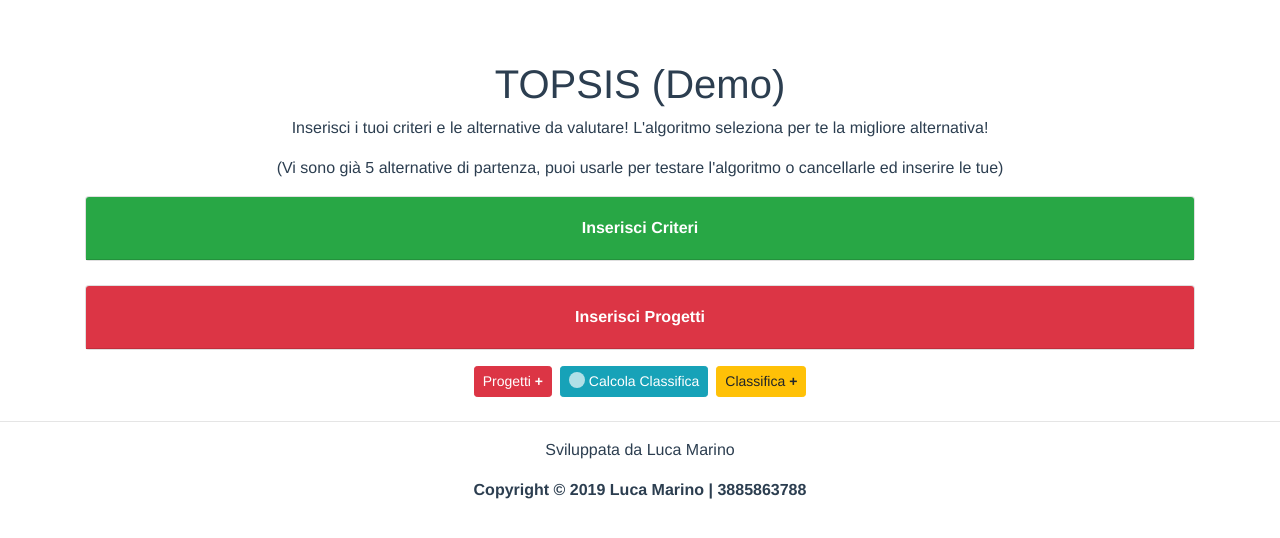
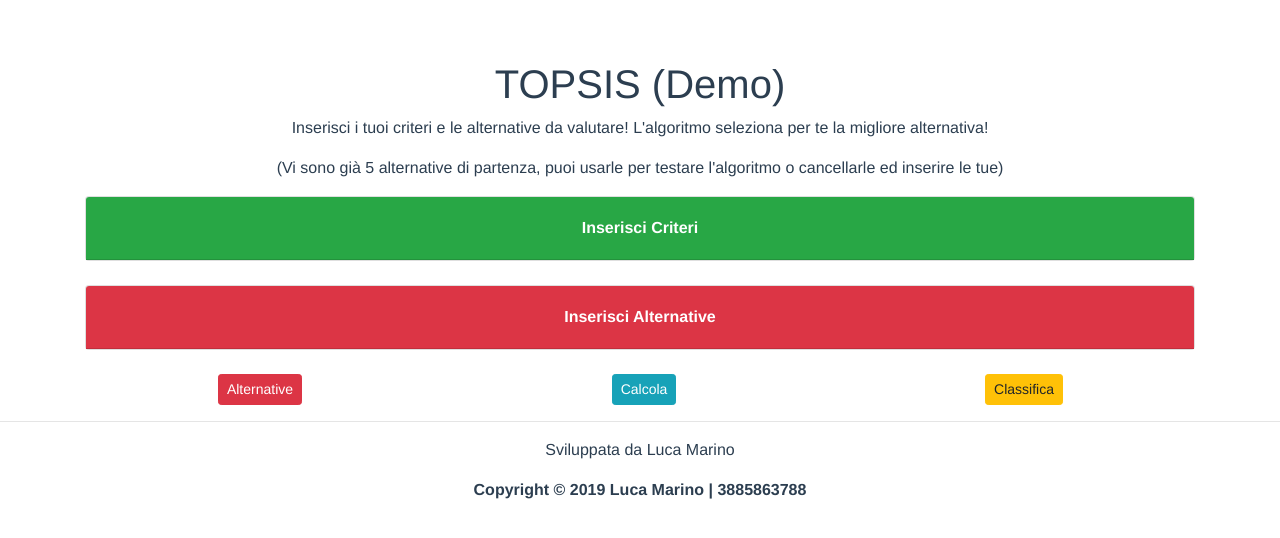
Before and after one commit to lucamarino07/electre-3, a Vue app: page / in a window 1280 px wide. Shown: the top 538 px of the page. Built offline with nearby package versions, Linux system fonts and the light colour scheme.

Commit message:
update tasti

```diff
--- a/src/App.vue
+++ b/src/App.vue
@@ -50,38 +50,45 @@
     <div class="container">
       <div class="card">
         <div class="card-header bg-danger">
-          <button type="button" class="btn no-outline" @click="changemostraInserimentoProgetti">
-            <strong v-if="mostraInserimentoProgetti == true" class="text-white">Chiudi</strong>
-            <strong v-else class="text-white">Inserisci Progetti</strong>
+          <button type="button" class="btn no-outline" @click="changemostraInserimentoAlternative">
+            <strong v-if="mostraInserimentoAlternative == true" class="text-white">Chiudi</strong>
+            <strong v-else class="text-white">Inserisci Alternative</strong>
           </button>
         </div>
-        <div class="card-body" v-if="mostraInserimentoProgetti">
+        <div class="card-body" v-if="mostraInserimentoAlternative">
           <project :projects="projects" :criteriStart="criteriStart" @add-project="addNewProject"></project>
         </div>
       </div>
     </div>
 
-    <div class="container pt-2 pb-2 mt-2 mb-2">
-      <button type="submit" class="btn btn-sm btn-danger" @click="changeMostra">
-        Progetti
-        <strong v-if="mostra == false">+</strong>
-        <strong v-else>-</strong>
-      </button>
-      <button type="submit" class="btn btn-sm btn-info ml-2" @click="getCriteri">
-        <span class="spinner-grow spinner-grow-sm" role="status" aria-hidden="true"></span> Calcola Classifica
-      </button>
-      <button type="submit" class="btn btn-sm btn-warning ml-2" @click="changemostraCLassifica">
-        Classifica
-        <strong v-if="mostraCLassifica == false">+</strong>
-        <strong v-else>-</strong>
-      </button>
+    <div class="container mt-4 mb-2">
+      <div class="row">
+        <div class="col-lg-4 col-4">
+          <button type="submit" class="btn btn-sm btn-danger" @click="changeMostra">
+            <span v-if="mostra == false">Alternative</span>
+            <span v-else>Chiudi</span>
+          </button>
+        </div>
+        <div class="col-lg-4 col-4">
+          <button type="submit" class="btn btn-sm btn-info ml-2" @click="getCriteri">
+            <span>Calcola</span>
+          </button>
+        </div>
+        <div class="col-lg-4 col-4">
+          <button type="submit" class="btn btn-sm btn-warning ml-2" @click="() => {changemostraCLassifica()}" >
+
+            <span v-if="mostraCLassifica == false">Classifica</span>
+            <span v-else>Chiudi</span>
+          </button>
+        </div>
+      </div>
     </div>
     <hr>
 
     <div class="container" v-if="mostra">
       <project-card :projects="projects" @remove-project="removeProject"></project-card>
     </div>
-    <hr v-if="mostra">
+    <hr v-if="mostra && projects.length > 0">
 
     <div class="container" v-if="mostraCLassifica">
       <ranking :ranking="ranking" @svuota-ranking="svuotaRanking"></ranking>
@@ -123,7 +130,7 @@ export default {
       mostra: false,
       mostraCLassifica: false,
       mostraInserimentoCriteri: false,
-      mostraInserimentoProgetti: false,
+      mostraInserimentoAlternative: false,
       ranking: [],
       projects: [
         {
@@ -248,8 +255,9 @@ export default {
     ciccio();
   },
   methods: {
-    changemostraInserimentoProgetti() {
-      return (this.mostraInserimentoProgetti = !this.mostraInserimentoProgetti);
+    changemostraInserimentoAlternative() {
+      return (this.mostraInserimentoAlternative = !this
+        .mostraInserimentoAlternative);
     },
     changemostraInserimentoCriteri() {
       return (this.mostraInserimentoCriteri = !this.mostraInserimentoCriteri);
@@ -349,6 +357,7 @@ export default {
         };
         this.ranking.push(obj);
       }
+      (this.mostra = false)
       return (this.mostraCLassifica = true);
     },
     addCriterioVector(criterio) {
--- a/src/components/Project.vue
+++ b/src/components/Project.vue
@@ -7,7 +7,7 @@
     <form @submit.prevent="submitProject" class="mt-2 mb-2">
       <div class="col-12">
         <label for="nameProject">
-          <strong>Nome Progetto</strong>
+          <strong>Nome Alternativa</strong>
         </label>
         <input id="nameProject" type="text" class="form-control" v-model="nome">
       </div>
@@ -33,7 +33,7 @@
           </button>
         </li>
       </ul>
-      <button type="submit" class="btn btn-sm btn-danger mt-4">Inserisci Progetto</button>
+      <button type="submit" class="btn btn-sm btn-danger mt-4">Inserisci Alternativa</button>
     </form>
   </div>
 </template>
--- a/src/components/ProjectCard.vue
+++ b/src/components/ProjectCard.vue
@@ -1,4 +1,4 @@
-<template>
+o<template>
   <div class="row justify-content-center">
     <div
       class="mx-2 my-2"
@@ -9,7 +9,7 @@
     >
       <div class="card bg-danger" style="width: 18rem; border: 1px solid black">
         <div class="card-header text-white">
-          <button type="button" class="btn no-outline text-white" @click="id = index">
+          <button type="button" class="btn no-outline text-white" @click="changeId(index)">
             <strong>{{project.nome}}</strong>
           </button>
 
@@ -24,14 +24,14 @@
             :key="index"
             :criterio="criterio"
             style="border: 1px solid black"
-
           >
             {{criterio.nameCriterio}}
             &nbsp;
             <span
               class="badge badge-pill badge-success"
             >{{criterio.valoreCriterio}}</span>&nbsp;
-            <span class="badge badge-pill badge-primary">{{criterio.pesoCriterio}}</span>&nbsp;
+            <span class="badge badge-pill badge-primary">{{criterio.pesoCriterio}}</span>
+            &nbsp;
             <span class="badge badge-pill badge-danger">{{criterio.tipoCriterio}}</span>
           </li>
         </ul>
@@ -51,14 +51,23 @@ export default {
   },
   data() {
     return {
-      id: null,
-    }
+      id: null
+    };
   },
   methods: {
     removeProject(project) {
       this.$emit("remove-project", project);
+    },
+    changeId(index) {
+      if (this.id != null) {
+        if (this.id == index) {
+          this.id = null;
+        }
+      } else {
+        this.id = index;
+      }
     }
-  }
+ }
 };
 </script>
 
```
